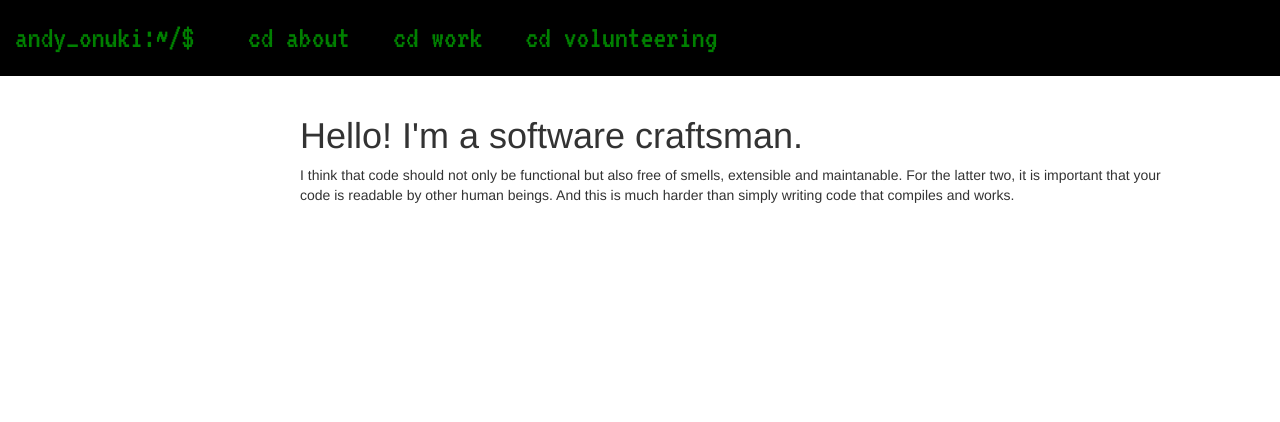
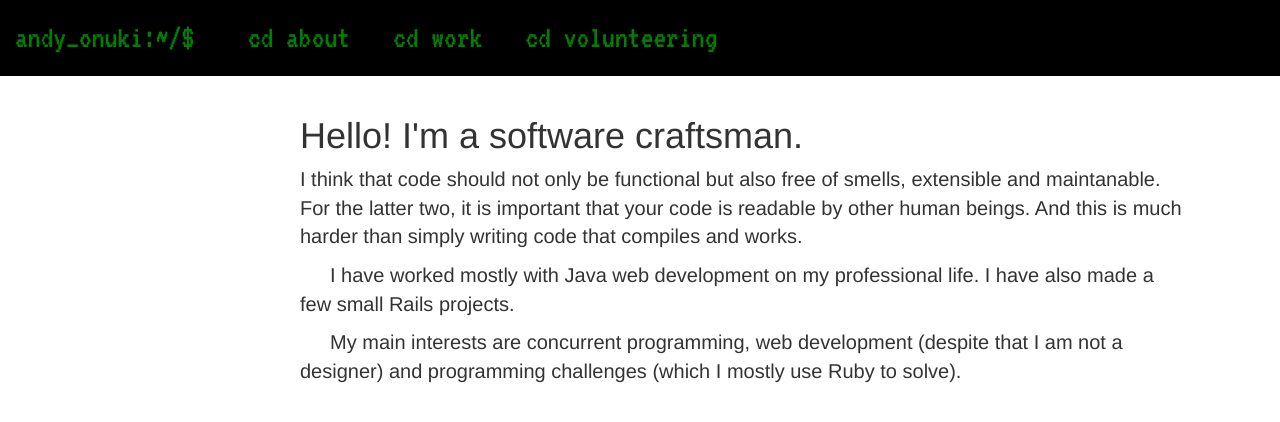
Before and after one commit to meiao/meiao.github.io, a Jekyll site: the page built from index.html, in a window 1280 px wide. Shown: the top 422 px of the page. Built offline with Jekyll 4.4.1, drawn with Linux system fonts in a browser that asks for light colours; nearby versions of some CDN libraries.

Commit message:
About page A little work on main page. Added indentation when 2 sections are together. Added URL to work places and to general item showing.

```diff
--- a/_data/work.yaml
+++ b/_data/work.yaml
@@ -3,12 +3,14 @@
   places:
     - name: "Mindlin Library"
       id: "bbm"
+      url: "http://bbm.usp.br"
       icon: "/images/favicon_bbm.ico"
       description: >
         <p>Lorem ipsum dolor sit amet, consectetur adipiscing elit. Donec a diam lectus. Sed sit amet ipsum mauris. Maecenas congue ligula ac quam viverra nec consectetur ante hendrerit. Donec et mollis dolor. Praesent et diam eget libero egestas mattis sit amet vitae augue. Nam tincidunt congue enim, ut porta lorem lacinia consectetur. Donec ut libero sed arcu vehicula ultricies a non tortor. Lorem ipsum dolor sit amet, consectetur adipiscing elit. Aenean ut gravida lorem. Ut turpis felis, pulvinar a semper sed, adipiscing id dolor. Pellentesque auctor nisi id magna consequat sagittis. Curabitur dapibus enim sit amet elit pharetra tincidunt feugiat nisl imperdiet. Ut convallis libero in urna ultrices accumsan. Donec sed odio eros. Donec viverra mi quis quam pulvinar at malesuada arcu rhoncus. Cum sociis natoque penatibus et magnis dis parturient montes, nascetur ridiculus mus. In rutrum accumsan ultricies. Mauris vitae nisi at sem facilisis semper ac in est.</p>
         <p>Vivamus fermentum semper porta. Nunc diam velit, adipiscing ut tristique vitae, sagittis vel odio. Maecenas convallis ullamcorper ultricies. Curabitur ornare, ligula semper consectetur sagittis, nisi diam iaculis velit, id fringilla sem nunc vel mi. Nam dictum, odio nec pretium volutpat, arcu ante placerat erat, non tristique elit urna et turpis. Quisque mi metus, ornare sit amet fermentum et, tincidunt et orci. Fusce eget orci a orci congue vestibulum. Ut dolor diam, elementum et vestibulum eu, porttitor vel elit. Curabitur venenatis pulvinar tellus gravida ornare. Sed et erat faucibus nunc euismod ultricies ut id justo. Nullam cursus suscipit nisi, et ultrices justo sodales nec. Fusce venenatis facilisis lectus ac semper. Aliquam at massa ipsum. Quisque bibendum purus convallis nulla ultrices ultricies. Nullam aliquam, mi eu aliquam tincidunt, purus velit laoreet tortor, viverra pretium nisi quam vitae mi. Fusce vel volutpat elit. Nam sagittis nisi dui.</p>
     - name: "Touch Tecnologia"
       id: "touch"
+      url: "http://www.touchhealth.com.br"
       icon: "/images/favicon_touch.png"
       description: >
         <p>Lorem ipsum dolor sit amet, consectetur adipiscing elit. Donec a diam lectus. Sed sit amet ipsum mauris. Maecenas congue ligula ac quam viverra nec consectetur ante hendrerit. Donec et mollis dolor. Praesent et diam eget libero egestas mattis sit amet vitae augue. Nam tincidunt congue enim, ut porta lorem lacinia consectetur. Donec ut libero sed arcu vehicula ultricies a non tortor. Lorem ipsum dolor sit amet, consectetur adipiscing elit. Aenean ut gravida lorem. Ut turpis felis, pulvinar a semper sed, adipiscing id dolor. Pellentesque auctor nisi id magna consequat sagittis. Curabitur dapibus enim sit amet elit pharetra tincidunt feugiat nisl imperdiet. Ut convallis libero in urna ultrices accumsan. Donec sed odio eros. Donec viverra mi quis quam pulvinar at malesuada arcu rhoncus. Cum sociis natoque penatibus et magnis dis parturient montes, nascetur ridiculus mus. In rutrum accumsan ultricies. Mauris vitae nisi at sem facilisis semper ac in est.</p>
--- a/_sass/main.scss
+++ b/_sass/main.scss
@@ -5,6 +5,15 @@ $terminal-bg-color: #000;
 
 body {
   position: relative;
+
+  main {
+    font-size: 20px;
+    font-family: Helvetica, sans-serif, Arial;
+  }
+}
+
+#main-content>section {
+  margin: 10px 0;
 }
 
 @media (min-width: 768px) {
@@ -22,6 +31,7 @@ body {
     margin-left: $side-nav-width + 10px;
   }
 }
+
 header.panel-heading h2 {
   margin: 0;
   a {
@@ -36,3 +46,11 @@ header.panel-heading h2 {
 .glyphicon.glyphicon-minus {
   top: 10px;
 }
+
+section {
+  text-indent: 0;
+}
+
+section + section {
+  text-indent: 1.5em;
+}
--- a/index.html
+++ b/index.html
@@ -3,19 +3,26 @@ layout: default
 category: main
 ---
 
-<section>
 <header>
 <h1>Hello! I'm a software craftsman.</h1>
 </header>
+
+<section>
 I think that code should not only be functional but also free of smells,
 extensible and maintanable.
 
 For the latter two, it is important that your code is readable by other human
 beings. And this is much harder than simply writing code that compiles and
 works.
-
 </section>
 
+<section>
+  I have worked mostly with Java web development on my professional life. I have
+  also made a few small Rails projects.
+</section>
 
+<section>
+  My main interests are concurrent programming, web development (despite that
+  I am not a designer) and programming challenges (which I mostly use Ruby to
+  solve).
 </section>
-<section>
```
Also changed, not shown: _data/about.yaml (+53 -0 lines), _includes/items.html (+7 -3 lines), about/index.md (+7 -1 lines).
